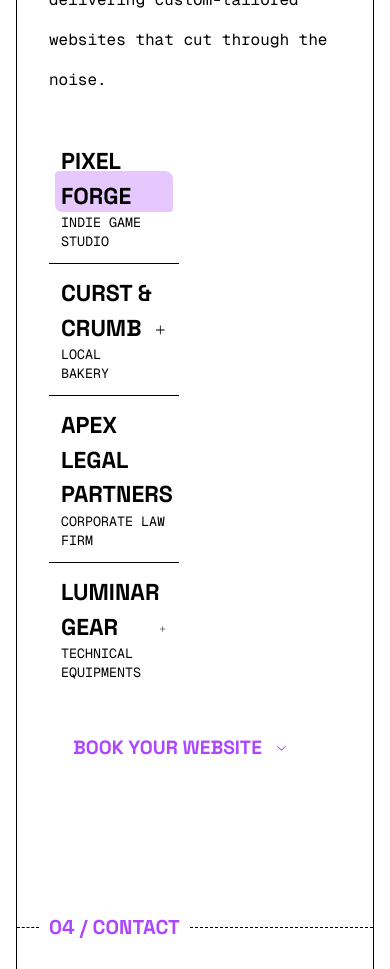
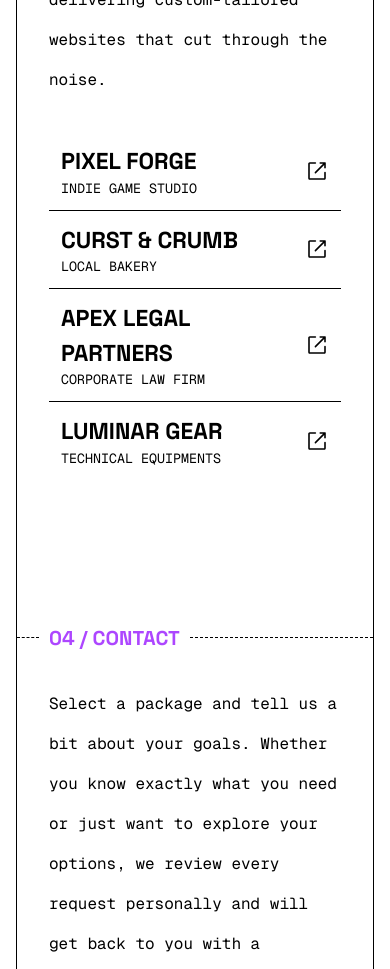
Before and after one commit to mmDevStudio/brand, a Next.js app: page / in a window 390 px wide. Shown: the part 4060-5029 px from the top of the page. Built offline with nearby package versions, Linux system fonts and the light colour scheme.

Commit message:
refactor(showcase): tabs and linkbutton responsive

```diff
--- a/src/app/(home)/_components/Showcase.tsx
+++ b/src/app/(home)/_components/Showcase.tsx
@@ -50,7 +50,12 @@ export default function Showcase() {
           </Tabs.Tab>
         </Tabs>
 
-        <Button asChild mode="ghost" suffixIcon={<ChevronDownIcon />}>
+        <Button
+          asChild
+          mode="ghost"
+          className="hidden lg:flex"
+          suffixIcon={<ChevronDownIcon />}
+        >
           <Link href={`/#${SECTION_ID.CONTACT}`}>Book your website</Link>
         </Button>
       </Section.Body>
--- a/src/components/Tabs.tsx
+++ b/src/components/Tabs.tsx
@@ -1,5 +1,5 @@
 "use client";
-import { PlusIcon } from "@radix-ui/react-icons";
+import { Cross1Icon, ExternalLinkIcon, PlusIcon } from "@radix-ui/react-icons";
 import {
   Children,
   type ComponentProps,
@@ -27,6 +27,7 @@ type TabsProps = { children: ReactNode; className?: string };
 export default function Tabs({ children, className }: TabsProps) {
   const [active, setActive] = useState(0);
   const [triangleY, setTriangleY] = useState(0);
+  const [isMobileOpen, setIsMobileOpen] = useState(false);
   const tabs = Children.toArray(children) as React.ReactElement<TabProps>[];
   const buttonRefs = useRef<(HTMLButtonElement | null)[]>([]);
   const panelRef = useRef<HTMLDivElement>(null);
@@ -42,7 +43,7 @@ export default function Tabs({ children, className }: TabsProps) {
   }, [active]);
 
   return (
-    <div className={cn("grid grid-cols-2 gap-8", className)}>
+    <div className={cn("grid lg:grid-cols-2 gap-8", className)}>
       <div>
         {tabs.map((tab, i) => {
           const k = isValidElement(tab) ? tab.key : i;
@@ -54,13 +55,18 @@ export default function Tabs({ children, className }: TabsProps) {
                   buttonRefs.current[i] = el;
                 }}
                 type="button"
-                onClick={() => setActive(i)}
+                onClick={() => {
+                  setActive(i);
+                  if (window.innerWidth < 1024) {
+                    setIsMobileOpen(true);
+                  }
+                }}
                 className="w-full flex justify-between text-left p-3 cursor-pointer hover:bg-primary/20 transition"
               >
                 <div className="flex flex-col">
                   <span
                     className={cn(
-                      "text-h4 text-text font-bold uppercase font-heading w-fit highlight",
+                      "text-h4 text-text font-bold uppercase font-heading w-fit lg:highlight",
                       active === i && "active-highlight",
                     )}
                   >
@@ -70,22 +76,32 @@ export default function Tabs({ children, className }: TabsProps) {
                     {tab.props.subtitle}
                   </span>
                 </div>
-                {active !== i && (
-                  <PlusIcon
+
+                {/* Desktop dynamic icon */}
+                <div className="hidden lg:block self-center">
+                  {active !== i && (
+                    <PlusIcon height={24} width={24} className="text-text" />
+                  )}
+                </div>
+
+                {/* Mobile static icon */}
+                <div className="block self-center lg:hidden">
+                  <ExternalLinkIcon
                     height={24}
                     width={24}
-                    className="text-text self-center"
+                    className="text-text"
                   />
-                )}
+                </div>
               </button>
             </Fragment>
           );
         })}
       </div>
 
+      {/* Desktop Side Panel */}
       <div
         ref={panelRef}
-        className="relative min-h-0 bg-stripes bg-bg text-text -ml-3 pl-3"
+        className="hidden lg:block relative min-h-0 bg-stripes bg-bg text-text -ml-3 pl-3"
         style={{
           clipPath:
             triangleY === null
@@ -104,6 +120,37 @@ export default function Tabs({ children, className }: TabsProps) {
       >
         {tabs[active]}
       </div>
+
+      {/* Mobile Modal Dialog */}
+      {isMobileOpen && (
+        <div className="fixed inset-0 z-50 flex items-center justify-center p-4 bg-black/60 backdrop-blur-sm lg:hidden">
+          <div className="relative w-full max-w-lg max-h-[85vh] overflow-y-auto bg-bg border border-border bg-stripes p-6 text-text shadow-xl rounded-lg">
+            <div className="flex justify-between items-start mb-4">
+              <div>
+                <h3 className="text-xl font-bold font-heading uppercase">
+                  {tabs[active]?.props.title}
+                </h3>
+                <p className="text-sm text-text-subtle font-body uppercase">
+                  {tabs[active]?.props.subtitle}
+                </p>
+              </div>
+
+              <button
+                type="button"
+                onClick={() => setIsMobileOpen(false)}
+                className="p-1 text-text hover:bg-primary/20 transition rounded"
+                aria-label="Close dialog"
+              >
+                <Cross1Icon height={24} width={24} />
+              </button>
+            </div>
+
+            <Divider />
+
+            <div className="mt-4">{tabs[active]}</div>
+          </div>
+        </div>
+      )}
     </div>
   );
 }
```
